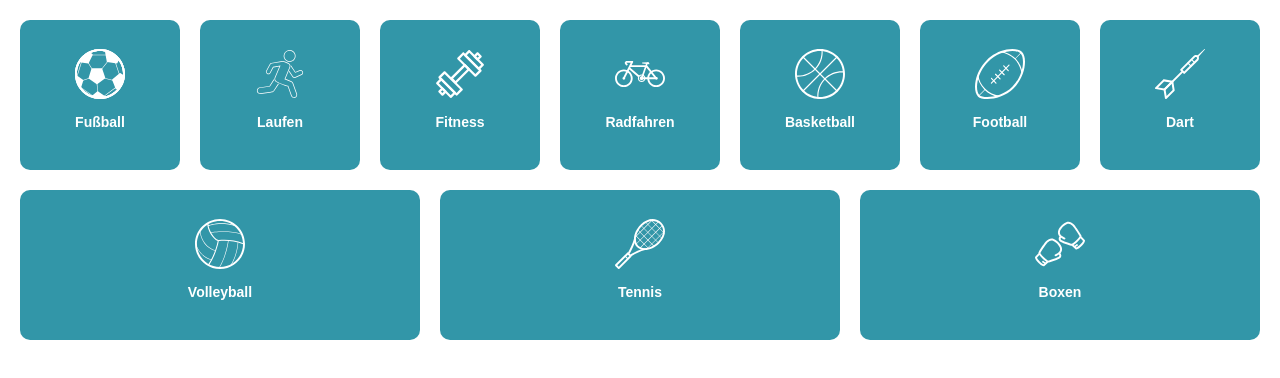
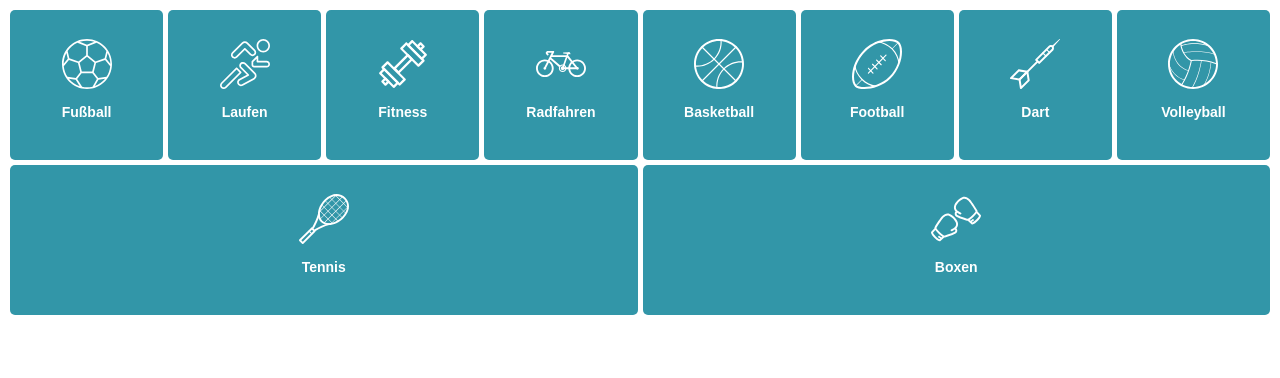
Before and after one commit to derabi/capstone-project, a React (Create React App) app: page / in a window 1280 px wide. Shown: the top 378 px of the page. Built offline with nearby package versions, Linux system fonts and the light colour scheme.

Commit message:
sport-categories

```diff
--- a/src/components/Categories.js
+++ b/src/components/Categories.js
@@ -1,89 +1,20 @@
 import styled from 'styled-components/macro'
 import CategoryCard from './CategoryCard'
-import uuid from 'react-uuid'
-import fussballIcon from '../material/icons/fussballIcon.svg'
-import laufenIcon from '../material/icons/laufenIcon.svg'
-import basketballIcon from '../material/icons/basketballIcon.svg'
-import fitnessIcon from '../material/icons/fitnessIcon.svg'
-import radfahrenIcon from '../material/icons/radfahrenIcon.svg'
-import footballIcon from '../material/icons/footballIcon.svg'
-import dartIcon from '../material/icons/dartIcon.svg'
-import kampfsportIcon from '../material/icons/kampfsportIcon.svg'
-import tennisIcon from '../material/icons/tennisIcon.svg'
-import volleyballIcon from '../material/icons/volleyballIcon.svg'
+import { sports } from '../material/data/categoryData.js'
 
 export default function Categories() {
-  const sports = [
-    {
-      id: uuid(),
-      categoryTitle: 'Fußball',
-      categoryIcon: fussballIcon,
-      categoryIconAltText: 'Fußball',
-    },
-    {
-      id: uuid(),
-      categoryTitle: 'Laufen',
-      categoryIcon: laufenIcon,
-      categoryIconAltText: 'Laufen',
-    },
-    {
-      id: uuid(),
-      categoryTitle: 'Fitness',
-      categoryIcon: fitnessIcon,
-      categoryIconAltText: 'Fitness',
-    },
-    {
-      categoryTitle: 'Radfahren',
-      categoryIcon: radfahrenIcon,
-      categoryIconAltText: 'Radfahren',
-    },
-    {
-      id: uuid(),
-      categoryTitle: 'Basketball',
-      categoryIcon: basketballIcon,
-      categoryIconAltText: 'Basketball',
-    },
-    {
-      id: uuid(),
-      categoryTitle: 'Football',
-      categoryIcon: footballIcon,
-      categoryIconAltText: 'Football',
-    },
-    {
-      id: uuid(),
-      categoryTitle: 'Dart',
-      categoryIcon: dartIcon,
-      categoryIconAltText: 'Dart',
-    },
-    {
-      id: uuid(),
-      categoryTitle: 'Volleyball',
-      categoryIcon: volleyballIcon,
-      categoryIconAltText: 'Volleyball',
-    },
-    {
-      id: uuid(),
-      categoryTitle: 'Tennis',
-      categoryIcon: tennisIcon,
-      categoryIconAltText: 'Tennis',
-    },
-    {
-      id: uuid(),
-      categoryTitle: 'Boxen',
-      categoryIcon: kampfsportIcon,
-      categoryIconAltText: 'Boxen',
-    },
-  ]
   return (
     <CategoriesWrapper>
-      {sports.map(sport => (
-        <CategoryCard
-          id={sport.id}
-          categoryTitle={sport.categoryTitle}
-          categoryIcon={sport.categoryIcon}
-          categoryIconAltText={sport.categoryIconAltText}
-        />
-      ))}
+      {sports.map(
+        ({ id, categoryTitle, categoryIcon, categoryIconAltText }) => (
+          <CategoryCard
+            id={id}
+            categoryTitle={categoryTitle}
+            categoryIcon={categoryIcon}
+            categoryIconAltText={categoryIconAltText}
+          />
+        )
+      )}
     </CategoriesWrapper>
   )
 }
@@ -91,6 +22,6 @@ export default function Categories() {
 const CategoriesWrapper = styled.section`
   display: flex;
   flex-wrap: wrap;
-  gap: 20px;
-  padding: 20px;
+  gap: 5px;
+  padding: 10px;
 `
--- a/src/components/CategoryCard.js
+++ b/src/components/CategoryCard.js
@@ -8,7 +8,7 @@ export default function CategoryCard({
   categoryIconAltText,
 }) {
   return (
-    <Card key={id}>
+    <Card onClick={handleClick} key={id}>
       <Wrapper>
         <Icon src={categoryIcon} alt={categoryIconAltText} />
         <Category>{categoryTitle}</Category>
@@ -17,7 +17,11 @@ export default function CategoryCard({
   )
 }
 
-CategoryCard.protoTypes = {
+function handleClick() {
+  console.log('click')
+}
+
+CategoryCard.propTypes = {
   id: PropTypes.string,
   categoryIcon: PropTypes.string,
   categoryIconAltText: PropTypes.string,
@@ -34,7 +38,7 @@ const Card = styled.button`
   background-color: #3296a8;
   color: white;
   text-decoration: none;
-  border-radius: 10px;
+  border-radius: 5px;
   border: 0;
 `
 
--- a/src/material/data/categoryData.js
+++ b/src/material/data/categoryData.js
@@ -0,0 +1,74 @@
+import uuid from 'react-uuid'
+import fussballIcon from '../icons/fussballIcon.svg'
+import laufenIcon from '../icons/laufenIcon.svg'
+import basketballIcon from '../icons/basketballIcon.svg'
+import fitnessIcon from '../icons/fitnessIcon.svg'
+import radfahrenIcon from '../icons/radfahrenIcon.svg'
+import footballIcon from '../icons/footballIcon.svg'
+import dartIcon from '../icons/dartIcon.svg'
+import kampfsportIcon from '../icons/kampfsportIcon.svg'
+import tennisIcon from '../icons/tennisIcon.svg'
+import volleyballIcon from '../icons/volleyballIcon.svg'
+
+export const sports = [
+  {
+    id: uuid(),
+    categoryTitle: 'Fußball',
+    categoryIcon: fussballIcon,
+    categoryIconAltText: 'Fußball',
+  },
+  {
+    id: uuid(),
+    categoryTitle: 'Laufen',
+    categoryIcon: laufenIcon,
+    categoryIconAltText: 'Laufen',
+  },
+  {
+    id: uuid(),
+    categoryTitle: 'Fitness',
+    categoryIcon: fitnessIcon,
+    categoryIconAltText: 'Fitness',
+  },
+  {
+    id: uuid(),
+    categoryTitle: 'Radfahren',
+    categoryIcon: radfahrenIcon,
+    categoryIconAltText: 'Radfahren',
+  },
+  {
+    id: uuid(),
+    categoryTitle: 'Basketball',
+    categoryIcon: basketballIcon,
+    categoryIconAltText: 'Basketball',
+  },
+  {
+    id: uuid(),
+    categoryTitle: 'Football',
+    categoryIcon: footballIcon,
+    categoryIconAltText: 'Football',
+  },
+  {
+    id: uuid(),
+    categoryTitle: 'Dart',
+    categoryIcon: dartIcon,
+    categoryIconAltText: 'Dart',
+  },
+  {
+    id: uuid(),
+    categoryTitle: 'Volleyball',
+    categoryIcon: volleyballIcon,
+    categoryIconAltText: 'Volleyball',
+  },
+  {
+    id: uuid(),
+    categoryTitle: 'Tennis',
+    categoryIcon: tennisIcon,
+    categoryIconAltText: 'Tennis',
+  },
+  {
+    id: uuid(),
+    categoryTitle: 'Boxen',
+    categoryIcon: kampfsportIcon,
+    categoryIconAltText: 'Boxen',
+  },
+]
```
Also changed, not shown: src/material/icons/fussballIcon.svg, src/material/icons/laufenIcon.svg.
